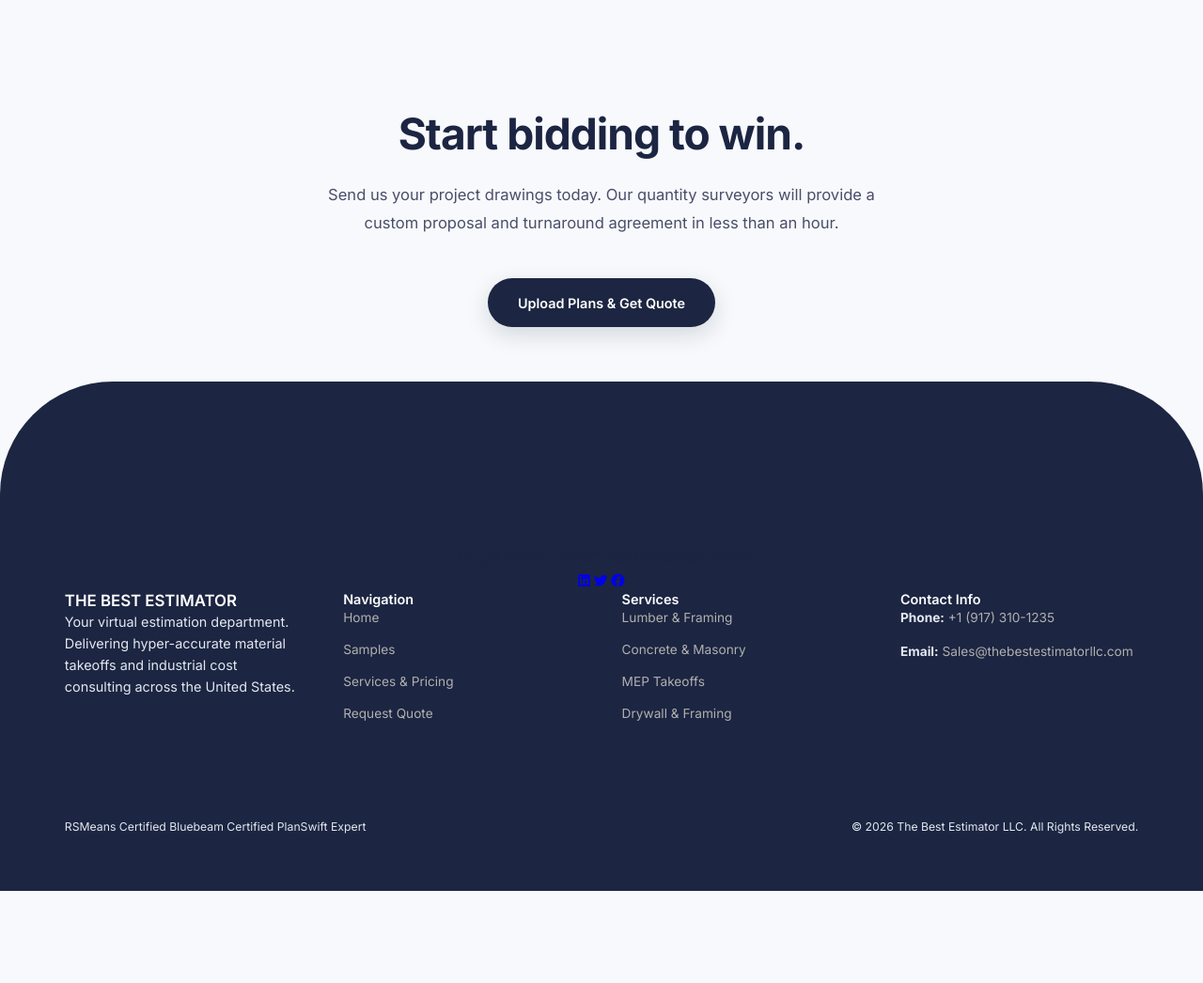
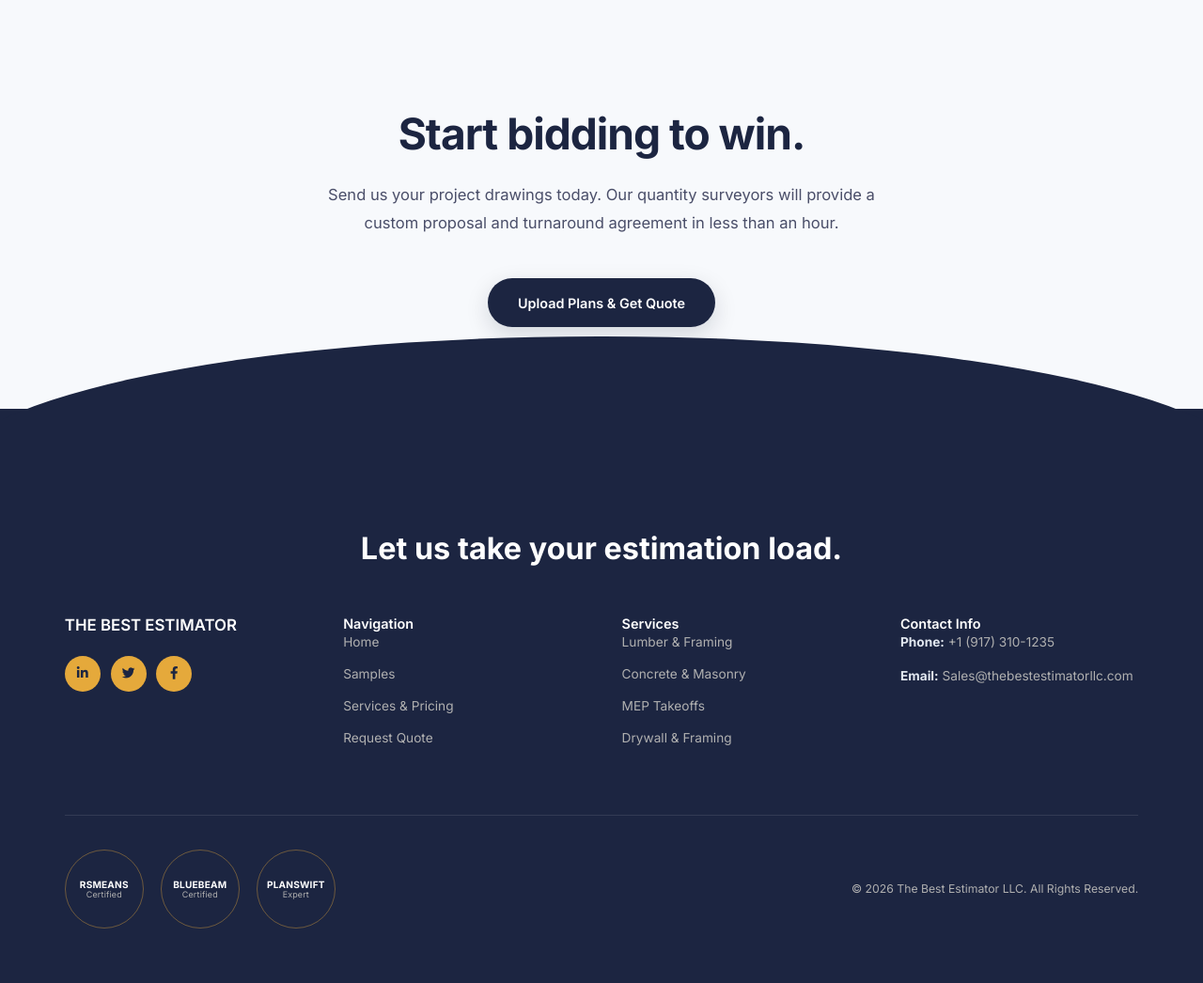
Before and after one commit to abdullahfazal969-alt/TheBestEstimatorLLC, a Flask app: page / in a window 1280 px wide; the page is wider, and only the part inside the window is pictured. Shown: the part 3914-4960 px from the top of that part at 94% size. Before the commit the page ends 4862 px from the top of that part, so only its background shows below. Run offline with Flask 3, Linux system fonts and the light colour scheme; some libraries are stand-ins or nearby versions.

Commit message:
Footer redesign

```diff
--- a/static/css/style.css
+++ b/static/css/style.css
@@ -265,12 +265,33 @@ h6 {
    FOOTER (OXFORD BLUE)
    ========================================== */
 #site-footer {
+    position: relative;
     background-color: var(--color-primary);
     color: #e2e8f0;
-    padding: 12rem 0 4rem; /* Increased top padding further for the curve */
-    border-top-left-radius: 120px;
-    border-top-right-radius: 120px;
-    margin-top: -8rem; /* Overlap the curve */
+    padding: 9rem 0 4rem;
+    margin-top: 0;
+}
+
+/* Hugo-style dome curve: a full-width arc across the ENTIRE top edge,
+   not just rounded corners. Positioned to poke above the footer box,
+   so the parent must NOT clip overflow. */
+#site-footer::before {
+    content: "";
+    position: absolute;
+    top: -6vw;
+    left: -5%;
+    right: -5%;
+    height: 12vw;
+    min-height: 90px;
+    max-height: 220px;
+    background-color: var(--color-primary);
+    border-radius: 50% 50% 0 0 / 100% 100% 0 0;
+    z-index: 0;
+}
+
+.footer-container {
+    position: relative;
+    z-index: 1;
 }
 
 .footer-container {
@@ -278,6 +299,17 @@ h6 {
     margin: 0 auto;
     padding: 0 2rem;
     text-align: center; /* Center content for better fit in the curve */
+}
+
+.footer-top-cta {
+    margin-bottom: 3.5rem;
+}
+
+.footer-cta-text {
+    font-size: clamp(1.5rem, 3vw, 2.25rem);
+    font-weight: 700;
+    color: #ffffff;
+    margin: 0;
 }
 
 .footer-grid {
@@ -308,6 +340,47 @@ h6 {
     padding-left: 4px;
 }
 
+/* Nav link arrow (Hugo-style '>' that appears on hover) */
+.link-arrow {
+    font-size: 0.65rem;
+    margin-left: 4px;
+    opacity: 0;
+    transform: translateX(-4px);
+    transition: var(--transition-smooth);
+    display: inline-block;
+}
+
+.footer-links-col a:hover .link-arrow {
+    opacity: 1;
+    transform: translateX(0);
+}
+
+/* Social icon chips — solid gold circles, Hugo-style */
+.social-links {
+    display: flex;
+    gap: 0.75rem;
+    margin-top: 1.5rem;
+}
+
+.social-links a {
+    display: flex;
+    align-items: center;
+    justify-content: center;
+    width: 38px;
+    height: 38px;
+    border-radius: 50%;
+    background-color: var(--color-accent);
+    color: var(--color-primary);
+    font-size: 0.95rem;
+    text-decoration: none;
+    transition: var(--transition-smooth);
+}
+
+.social-links a:hover {
+    background-color: #ffffff;
+    transform: translateY(-3px);
+}
+
 .contact-col p {
     font-size: 0.95rem;
     margin-bottom: 1rem;
@@ -325,12 +398,63 @@ h6 {
 }
 
 .footer-bottom {
-    border-top: 1px solid #1c2541;
-    padding-top: 2rem;
+    border-top: 1px solid rgba(255, 255, 255, 0.1);
+    padding-top: 2.5rem;
     display: flex;
     justify-content: space-between;
     align-items: center;
+    flex-wrap: wrap;
+    gap: 1.5rem;
     font-size: 0.85rem;
+}
+
+.footer-bottom p {
+    color: var(--color-footer-text);
+    margin: 0;
+}
+
+/* Trust badges — circular seal treatment, Hugo-inspired */
+.trust-badges {
+    display: flex;
+    gap: 1.25rem;
+    flex-wrap: wrap;
+}
+
+.badge-seal {
+    display: flex;
+    flex-direction: column;
+    align-items: center;
+    justify-content: center;
+    width: 84px;
+    height: 84px;
+    border-radius: 50%;
+    border: 1.5px solid rgba(229, 169, 59, 0.4);
+    text-align: center;
+    padding: 0.5rem;
+    transition: var(--transition-smooth);
+}
+
+.badge-seal span {
+    display: block;
+    margin: 0;
+    color: #ffffff;
+    font-size: 0.7rem;
+    font-weight: 700;
+    line-height: 1.2;
+    text-transform: uppercase;
+    letter-spacing: 0.02em;
+}
+
+.badge-seal .badge-seal-sub {
+    color: var(--color-footer-text);
+    font-weight: 400;
+    font-size: 0.62rem;
+    text-transform: none;
+}
+
+.badge-seal:hover {
+    border-color: var(--color-accent);
+    transform: translateY(-3px);
 }
 
 /* Responsiveness */
@@ -770,7 +894,7 @@ h6 {
    FINAL CLOSE CALL TO ACTION
    ========================================== */
 #final-cta {
-    padding: 8rem 0 12rem; /* Increased bottom padding to push content away from curved footer */
+    padding: 8rem 0 6rem;
     background-color: var(--color-bg);
     text-align: center;
 }
--- a/templates/base.html
+++ b/templates/base.html
@@ -78,48 +78,88 @@
             <div class="footer-container">
                 <!-- Brand Value Statement (Centered) -->
                 <div class="footer-top-cta">
-                    <h2 class="footer-cta-text">Let us take your estimation load.</h2>
-                    <div class="social-links">
-                        <a href="#" target="_blank"><i class="fab fa-linkedin"></i></a>
-                        <a href="#" target="_blank"><i class="fab fa-twitter"></i></a>
-                        <a href="#" target="_blank"><i class="fab fa-facebook"></i></a>
-                    </div>
+                    <h2 class="footer-cta-text">
+                        Let us take your estimation load.
+                    </h2>
                 </div>
 
                 <div class="footer-grid">
                     <div class="footer-info">
                         <h3 class="footer-logo">THE BEST ESTIMATOR</h3>
-                        <p class="footer-desc">Your virtual estimation department. Delivering hyper-accurate material takeoffs and industrial cost consulting across the United States.</p>
+
+                        <div class="social-links">
+                            <a href="#" target="_blank" aria-label="LinkedIn"
+                                ><i class="fab fa-linkedin-in"></i
+                            ></a>
+                            <a href="#" target="_blank" aria-label="Twitter"
+                                ><i class="fab fa-twitter"></i
+                            ></a>
+                            <a href="#" target="_blank" aria-label="Facebook"
+                                ><i class="fab fa-facebook-f"></i
+                            ></a>
+                        </div>
                     </div>
                     <div class="footer-links-col">
                         <h4>Navigation</h4>
-                        <a href="{{ url_for('index') }}">Home</a>
-                        <a href="{{ url_for('samples') }}">Samples</a>
-                        <a href="{{ url_for('pricing') }}">Services & Pricing</a>
-                        <a href="{{ url_for('contact') }}">Request Quote</a>
+                        <a href="{{ url_for('index') }}"
+                            >Home <i class="fas fa-chevron-right link-arrow"></i
+                        ></a>
+                        <a href="{{ url_for('samples') }}"
+                            >Samples
+                            <i class="fas fa-chevron-right link-arrow"></i
+                        ></a>
+                        <a href="{{ url_for('pricing') }}"
+                            >Services & Pricing
+                            <i class="fas fa-chevron-right link-arrow"></i
+                        ></a>
+                        <a href="{{ url_for('contact') }}"
+                            >Request Quote
+                            <i class="fas fa-chevron-right link-arrow"></i
+                        ></a>
                     </div>
                     <div class="footer-links-col">
                         <h4>Services</h4>
                         <a href="{{ url_for('pricing') }}">Lumber & Framing</a>
-                        <a href="{{ url_for('pricing') }}">Concrete & Masonry</a>
+                        <a href="{{ url_for('pricing') }}"
+                            >Concrete & Masonry</a
+                        >
                         <a href="{{ url_for('pricing') }}">MEP Takeoffs</a>
                         <a href="{{ url_for('pricing') }}">Drywall & Framing</a>
                     </div>
                     <div class="footer-links-col contact-col">
                         <h4>Contact Info</h4>
-                        <p><strong>Phone:</strong> <a href="tel:+19173101235">+1 (917) 310-1235</a></p>
-                        <p><strong>Email:</strong> <a href="mailto:Sales@thebestestimatorllc.com">Sales@thebestestimatorllc.com</a></p>
+                        <p>
+                            <strong>Phone:</strong>
+                            <a href="tel:+19173101235">+1 (917) 310-1235</a>
+                        </p>
+                        <p>
+                            <strong>Email:</strong>
+                            <a href="mailto:Sales@thebestestimatorllc.com"
+                                >Sales@thebestestimatorllc.com</a
+                            >
+                        </p>
                     </div>
                 </div>
 
                 <!-- Trust Badges & Copyright -->
                 <div class="footer-bottom">
                     <div class="trust-badges">
-                        <span class="badge-placeholder">RSMeans Certified</span>
-                        <span class="badge-placeholder">Bluebeam Certified</span>
-                        <span class="badge-placeholder">PlanSwift Expert</span>
+                        <div class="badge-seal">
+                            <span>RSMeans</span>
+                            <span class="badge-seal-sub">Certified</span>
+                        </div>
+                        <div class="badge-seal">
+                            <span>Bluebeam</span>
+                            <span class="badge-seal-sub">Certified</span>
+                        </div>
+                        <div class="badge-seal">
+                            <span>PlanSwift</span>
+                            <span class="badge-seal-sub">Expert</span>
+                        </div>
                     </div>
-                    <p>&copy; 2026 The Best Estimator LLC. All Rights Reserved.</p>
+                    <p>
+                        &copy; 2026 The Best Estimator LLC. All Rights Reserved.
+                    </p>
                 </div>
             </div>
         </footer>
```
Also changed, not shown: static/images/Current state.png (added).
